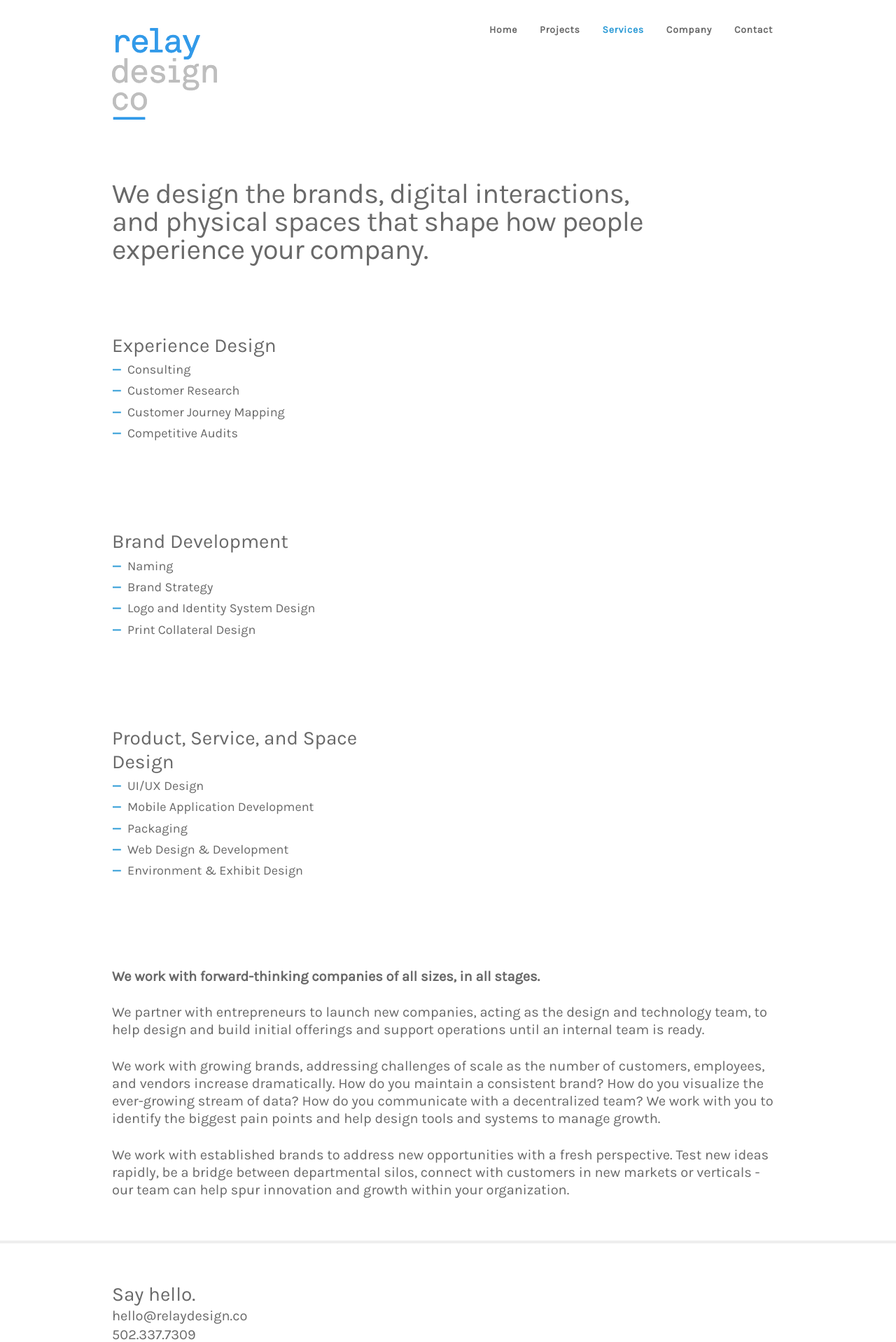
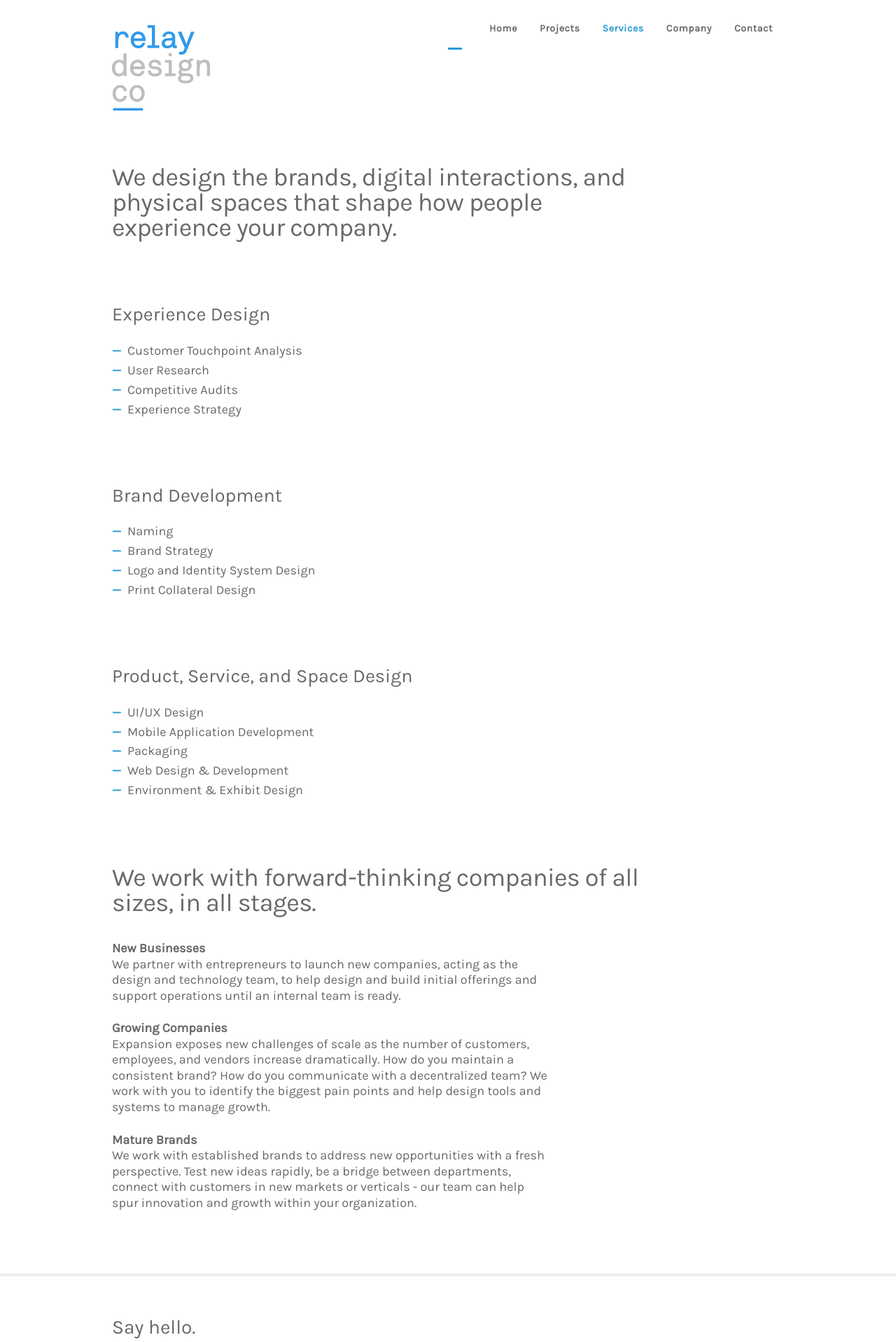
Before and after one commit to relaydesignco/relaywebsite, a Vue app: page /services in a window 1280 px wide. Shown: the top 1918 px of the page at 70% size. Built offline with nearby package versions, Linux system fonts and the light colour scheme; what vue-head would draw is missing.

Commit message:
Revised language on services page.

```diff
--- a/src/assets/base.scss
+++ b/src/assets/base.scss
@@ -21,7 +21,7 @@ html, body {
 
 body, p {
   font-family: 'Karla', Helvetica, Arial, sans-serif;
-  font-size: 20px;
+  font-size: 18px;
   line-height: 1.25em;
   font-weight: lighter;
   color: $text-color;
@@ -116,13 +116,29 @@ h3 {
   color: #696969;
 
   @media only screen and (min-width: $screen-md-min) {
-    font-size: 1.4em;
+    font-size: 1.5em;
+  }
+}
+
+.section-heading {
+  margin-bottom: 2em;
+
+  @media only screen and (min-width: $screen-md-min) {
+    max-width: 80%;
+  }
+}
+
+.body {
+
+  @media only screen and (min-width: $screen-md-min) {
+    max-width: 65%;
   }
 }
 
 footer {
   border-top: 4px solid #eee;
-  margin-top: 3em;
+  margin-top: 5em;
+  margin-bottom: 2em;
 
   h3 {
     margin-bottom: 0;
@@ -131,7 +147,7 @@ footer {
 
   p {
     margin-bottom: .35em;
-    line-height: 1.37;
+    line-height: 1.45;
 
     a {
       color: $text-color;
@@ -206,7 +222,7 @@ img {
   }
 
   @media only screen and (min-width: $screen-md-min) {
-    //align-items: center;
+    align-items: center;
     flex-direction: row;
     margin: 5em 0;
 
@@ -223,9 +239,11 @@ img {
       }
 
       p {
-        font-size: .9em;
-        line-height: 1.35em;
       }
+    }
+
+    .column-two-thirds {
+      width: 60%;
     }
 
     .column-quarter {
@@ -250,7 +268,6 @@ img {
     }
 
     p {
-      font-size: .9em;
     }
   }
 }
--- a/src/components/Company.vue
+++ b/src/components/Company.vue
@@ -34,7 +34,7 @@
           </section>
 
           <h2>The Team</h2>
-          <section class="row flex-grid">
+          <section class="row compressed flex-grid">
             <div class="column-third">
               <img src="/static/company-headshot-brian.jpg" />
               <h4>Brian Johnson</h4>
--- a/src/components/Navbar.vue
+++ b/src/components/Navbar.vue
@@ -121,7 +121,7 @@
   .logo {
     display: inline-block;
     margin: 2em 0 0;
-    width: 150px;
+    width: 140px;
     height: auto;
     transition: .5s;
 
--- a/src/components/Services.vue
+++ b/src/components/Services.vue
@@ -13,16 +13,14 @@
         <h3>We are focused on the total experience people have with your company, from when they first search for your product, to when they rave about it to their friends.</h3>
         -->
       <section class="slat">
-        <div class="column-half">
+        <div class="column-two-thirds">
           <h3>Experience Design</h3>
-          <!--
-          <p>Lorem ipsum dolor sit amet, consectetur adipisicing elit. Natus eveniet vero totam temporibus non eos id, architecto error laborum sint ipsa excepturi dolorem accusamus illo maiores illum possimus numquam nam!</p>
-          -->
+          <p></p>
           <ul class="dash-list">
-            <li>Consulting</li>
-            <li>Customer Research</li>
-            <li>Customer Journey Mapping</li>
+            <li>Customer Touchpoint Analysis</li>
+            <li>User Research</li>
             <li>Competitive Audits</li>
+            <li>Experience Strategy</li>
           </ul>
         </div>
         <!--
@@ -33,11 +31,9 @@
       </section>
 
       <section class="slat">
-        <div class="column-half">
+        <div class="column-two-thirds">
           <h3>Brand Development</h3>
-          <!--
-          <p>Lorem ipsum dolor sit amet, consectetur adipisicing elit. Dolore necessitatibus fugiat accusantium assumenda quod, nesciunt, consequatur aliquid, quis voluptatem obcaecati possimus laborum. Sapiente exercitationem tenetur, nulla sunt esse, quo necessitatibus.</p>
-          -->
+          <p></p>
           <ul class="dash-list">
             <li>Naming</li>
             <li>Brand Strategy</li>
@@ -53,11 +49,9 @@
       </section>
 
       <section class="slat">
-        <div class="column-half">
+        <div class="column-two-thirds">
           <h3>Product, Service, and Space Design</h3>
-          <!--
-          <p>Lorem ipsum dolor sit amet, consectetur adipisicing elit. Dolore est explicabo tenetur non, eveniet quas iusto fugiat asperiores vitae sit recusandae ut, ab doloremque fuga! Temporibus quibusdam ipsum maxime. Pariatur?</p>
-          -->
+          <p></p>
           <ul class="dash-list">
             <li>UI/UX Design</li>
             <li>Mobile Application Development</li>
@@ -73,13 +67,24 @@
         -->
       </section>
 
-      <section class="work-with-us">
-        <header>
-          <h4>We work with forward-thinking companies of all sizes, in all stages.</h4>
+      <section>
+        <header class="section-heading">
+          <h2>We work with forward-thinking companies of all sizes, in all stages.</h2>
         </header>
-        <p>We partner with entrepreneurs to launch new companies, acting as the design and technology team, to help design and build initial offerings and support operations until an internal team is ready.</p>
-        <p>We work with growing brands, addressing challenges of scale as the number of customers, employees, and vendors increase dramatically. How do you maintain a consistent brand? How do you visualize the ever-growing stream of data? How do you communicate with a decentralized team? We work with you to identify the biggest pain points and help design tools and systems to manage growth.  </p>
-        <p>We work with established brands to address new opportunities with a fresh perspective. Test new ideas rapidly, be a bridge between departmental silos, connect with customers in new markets or verticals - our team can help spur innovation and growth within your organization.</p>
+        <div class="body">
+          <p>
+            <strong>New Businesses</strong><br>
+            We partner with entrepreneurs to launch new companies, acting as the design and technology team, to help design and build initial offerings and support operations until an internal team is ready.
+          </p>
+          <p>
+            <strong>Growing Companies</strong><br>
+            Expansion exposes new challenges of scale as the number of customers, employees, and vendors increase dramatically. How do you maintain a consistent brand? How do you communicate with a decentralized team? We work with you to identify the biggest pain points and help design tools and systems to manage growth.
+          </p>
+          <p>
+            <strong>Mature Brands</strong><br>
+            We work with established brands to address new opportunities with a fresh perspective. Test new ideas rapidly, be a bridge between departments, connect with customers in new markets or verticals - our team can help spur innovation and growth within your organization.
+          </p>
+        </div>
       </section>
 
     </article>
@@ -115,20 +120,8 @@ export default {
 
   @import "../assets/_variables.scss";
 
-  .column-half {
-    p, ul {
-      font-size: .9em;
-    }
+  .column-two-thirds {
 
-    @media only screen and (min-width: $screen-md-min) {
-      &:first-child {
-        width: 60%;
-      }
-
-      &:last-child {
-        width: 40%;
-      }
-    }
     .dash-list li {
       margin-bottom: .3em;
     }
```
Also changed, not shown: 22 other files (tests, documents, lock files or other folders).
